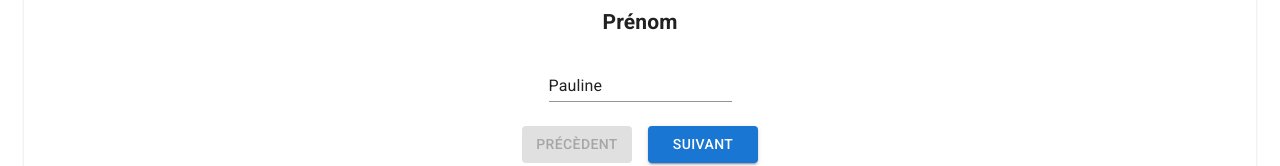
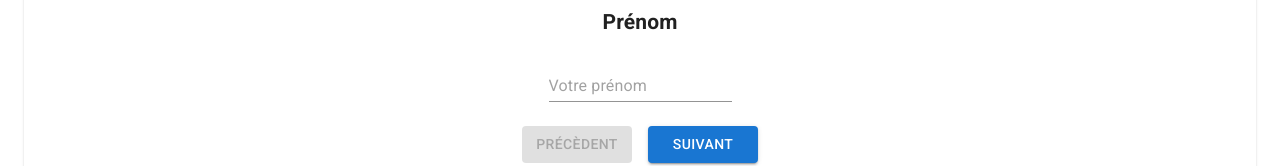
Before and after one commit to BiGitHub11/alcoolometre, a React (Create React App) app: page / in a window 1280 px wide. Shown: the part 226-392 px from the top of the page. Built offline with nearby package versions, Linux system fonts and the light colour scheme.

Commit message:
attribut reset prenom, genre par défaut

```diff
--- a/src/components/Alcoolometre.js
+++ b/src/components/Alcoolometre.js
@@ -10,9 +10,7 @@ import Heure from "./Heure.js";
 import Resultat from "./Resultat.js";
 import Poids from "./Poids.js";
 import Box from "@mui/material/Box";
-import BorderLinearProgress, {
-  linearProgressClasses
-} from "@mui/material/LinearProgress";
+import BorderLinearProgress from "@mui/material/LinearProgress";
 
 // Création d'un style à partir du theme de base de material-ui pour faire le css des Item
 const Item = styled(Paper)(({ theme }) => ({
@@ -37,8 +35,8 @@ export default function Alcoolometre() {
   ];
   // Création d'attributs et de leur état
   const [formData, setFormData] = useState({
-    prenom: "Pauline",
-    genre: "H",
+    prenom: "",
+    genre: "",
     poids: 0,
     boissoncl: 0,
     boissondegre: 0,
```
